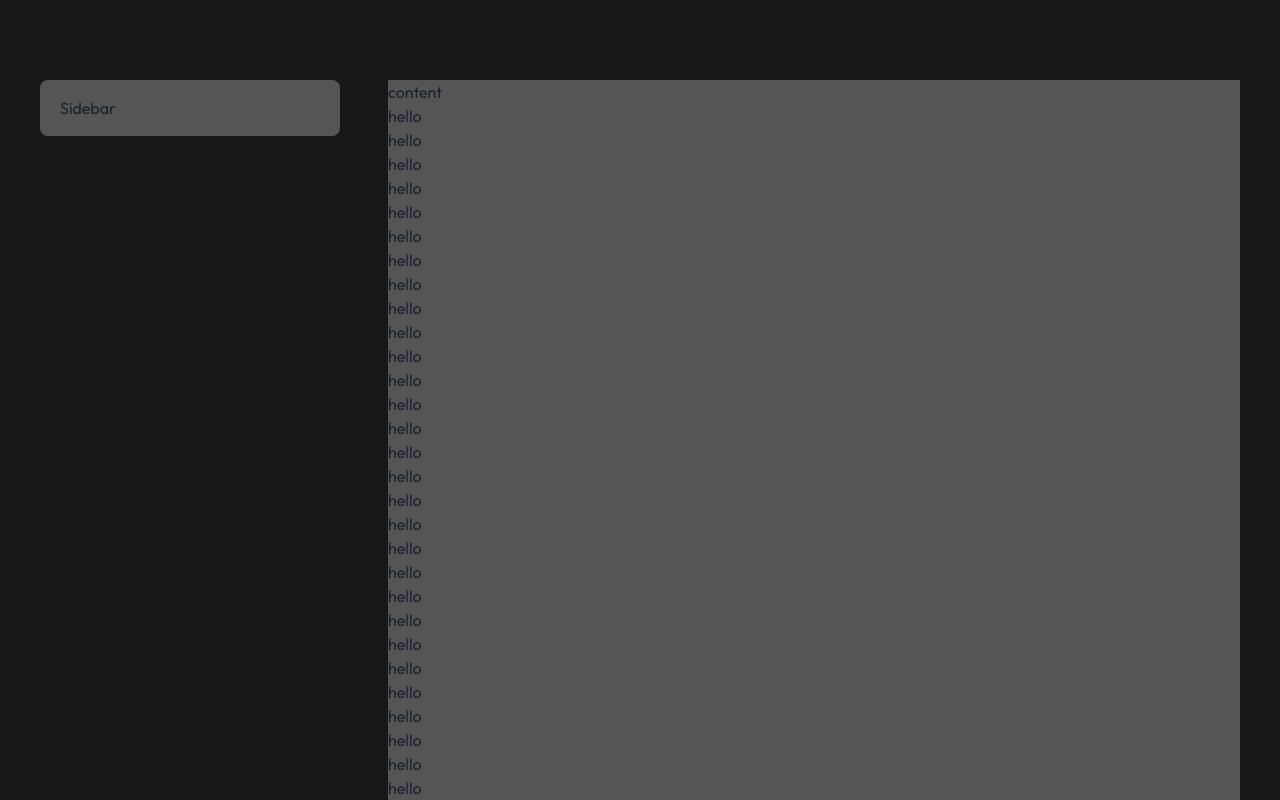
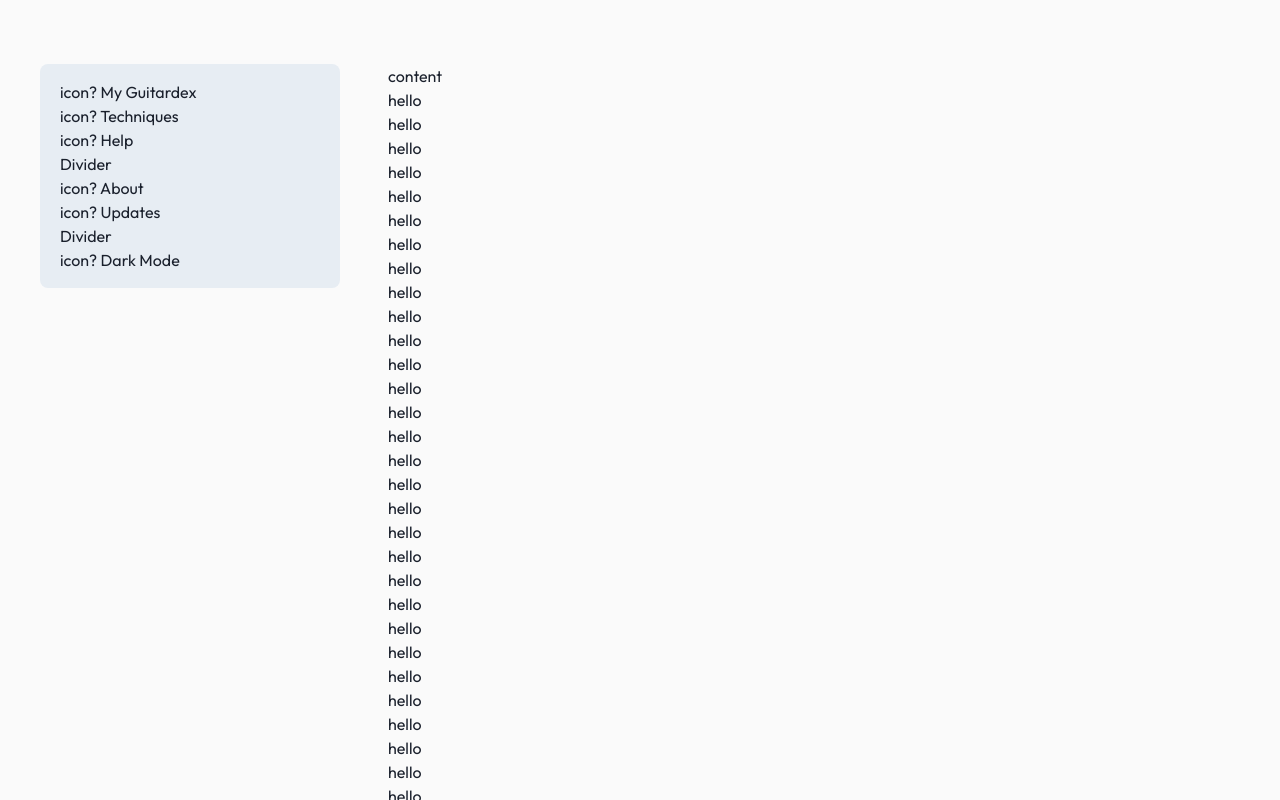
Before and after one commit to robchendev/Guitardex, a Next.js app: page / in a window 1280 px wide. Shown: the top 800 px of the page. Built offline with nearby package versions, Linux system fonts and the light colour scheme.

Commit message:
basic colors and sidebar refactor

```diff
--- /dev/null
+++ b/components/Sidebar/Button.tsx
@@ -0,0 +1,7 @@
+import React from "react";
+
+const Button = ({ children }: { children: React.ReactNode }) => {
+  return <div className="">icon? {children}</div>;
+};
+
+export default Button;
--- /dev/null
+++ b/components/Sidebar/Divider.tsx
@@ -0,0 +1,7 @@
+import React from "react";
+
+const Divider = () => {
+  return <div>Divider</div>;
+};
+
+export default Divider;
--- /dev/null
+++ b/components/Sidebar/index.tsx
@@ -0,0 +1,20 @@
+import React from "react";
+import Button from "./Button";
+import Divider from "./Divider";
+
+const Sidebar = () => {
+  return (
+    <div className="rounded-lg bg-slate py-4 px-5 w-[300px] fixed">
+      <Button>My Guitardex</Button>
+      <Button>Techniques</Button>
+      <Button>Help</Button>
+      <Divider />
+      <Button>About</Button>
+      <Button>Updates</Button>
+      <Divider />
+      <Button>Dark Mode</Button>
+    </div>
+  );
+};
+
+export default Sidebar;
--- a/components/Wrapper.tsx
+++ b/components/Wrapper.tsx
@@ -5,6 +5,7 @@ import HeaderDesktop from "./HeaderDesktop";
 import HeaderMobile from "./HeaderMobile";
 import LinkIcon from "./LinkIcon";
 import PageTitle from "./PageTitle";
+import Sidebar from "./Sidebar";
 
 const Header = ({ title }: { title: string }) => {
   return (
@@ -60,14 +61,14 @@ const Wrapper = ({
     //   </div>
     //   {hasFooter && <Footer />}
     // </div>
-    <div className="h-full my-20">
+    <div className="h-full my-16 bg-white">
       <div className="h-full max-w-[1200px] m-auto my-0">
         <Flex className="justify-between">
           <div className="w-[300px]">
-            <div className="bg-grey-med rounded-lg py-4 px-5 w-[300px] fixed">Sidebar</div>
+            <Sidebar />
           </div>
           <div className="w-[900px]">
-            <div className="h-full ml-12 bg-grey-med">
+            <div className="h-full ml-12">
               content
               <div>hello</div>
               <div>hello</div>
--- a/styles/globals.css
+++ b/styles/globals.css
@@ -8,14 +8,14 @@
 // Apply custom default colors
 
 html {
-  overflow-y: none !important;
+  overflow-y: scroll !important;
 }
 html,
 body {
   padding: 0;
   margin: 0;
   height: 100%;
-  background: #171717 !important;
+  background: #fafafa;
   font-family: "Outfit", sans-serif !important;
 }
 
@@ -35,7 +35,7 @@ body {
 }
 
 ::-webkit-scrollbar-thumb {
-  background: rgba(255, 255, 255, 0.2);
+  background: rgba(0, 0, 0, 0.2);
 }
 
 ::-webkit-scrollbar-track {
--- a/tailwind.config.js
+++ b/tailwind.config.js
@@ -7,33 +7,35 @@ module.exports = {
       sans: ["PT Serif", "serif"],
     },
     colors: {
+      white: "#fafafa",
+      slate: "#e7edf3",
       transparent: "transparent",
       current: "currentColor",
       gold: "#FCDC97",
-      white: {
-        soft: "#F7F7F7",
-        hard: "#FFF",
-        ghost: "#999",
-      },
-      grey: {
-        soft: "#777",
-        med: "#555",
-        hard: "#303030",
-        ghost: "#272727",
-        dark: "#232323",
-      },
-      black: {
-        soft: "#171717",
-        hard: "#000",
-      },
-      carmine: {
-        soft: "#B51C42",
-        hard: "#901534",
-      },
-      purple: {
-        soft: "#7C3AED",
-        hard: "#6D28D9",
-      },
+      // white: {
+      //   soft: "#F7F7F7",
+      //   hard: "#FFF",
+      //   ghost: "#999",
+      // },
+      // grey: {
+      //   soft: "#777",
+      //   med: "#555",
+      //   hard: "#303030",
+      //   ghost: "#272727",
+      //   dark: "#232323",
+      // },
+      // black: {
+      //   soft: "#171717",
+      //   hard: "#000",
+      // },
+      // carmine: {
+      //   soft: "#B51C42",
+      //   hard: "#901534",
+      // },
+      // purple: {
+      //   soft: "#7C3AED",
+      //   hard: "#6D28D9",
+      // },
     },
   },
   plugins: [],
```
